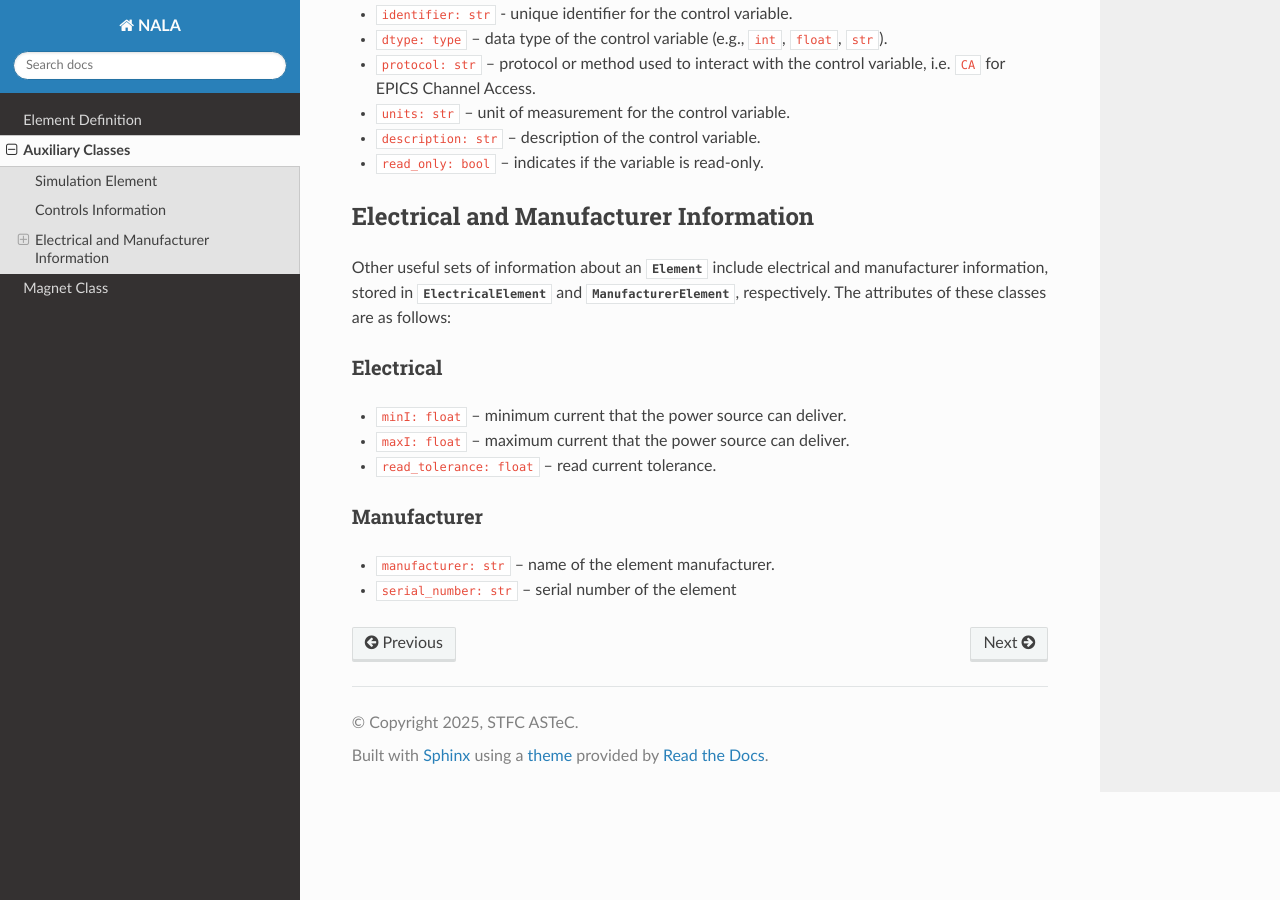
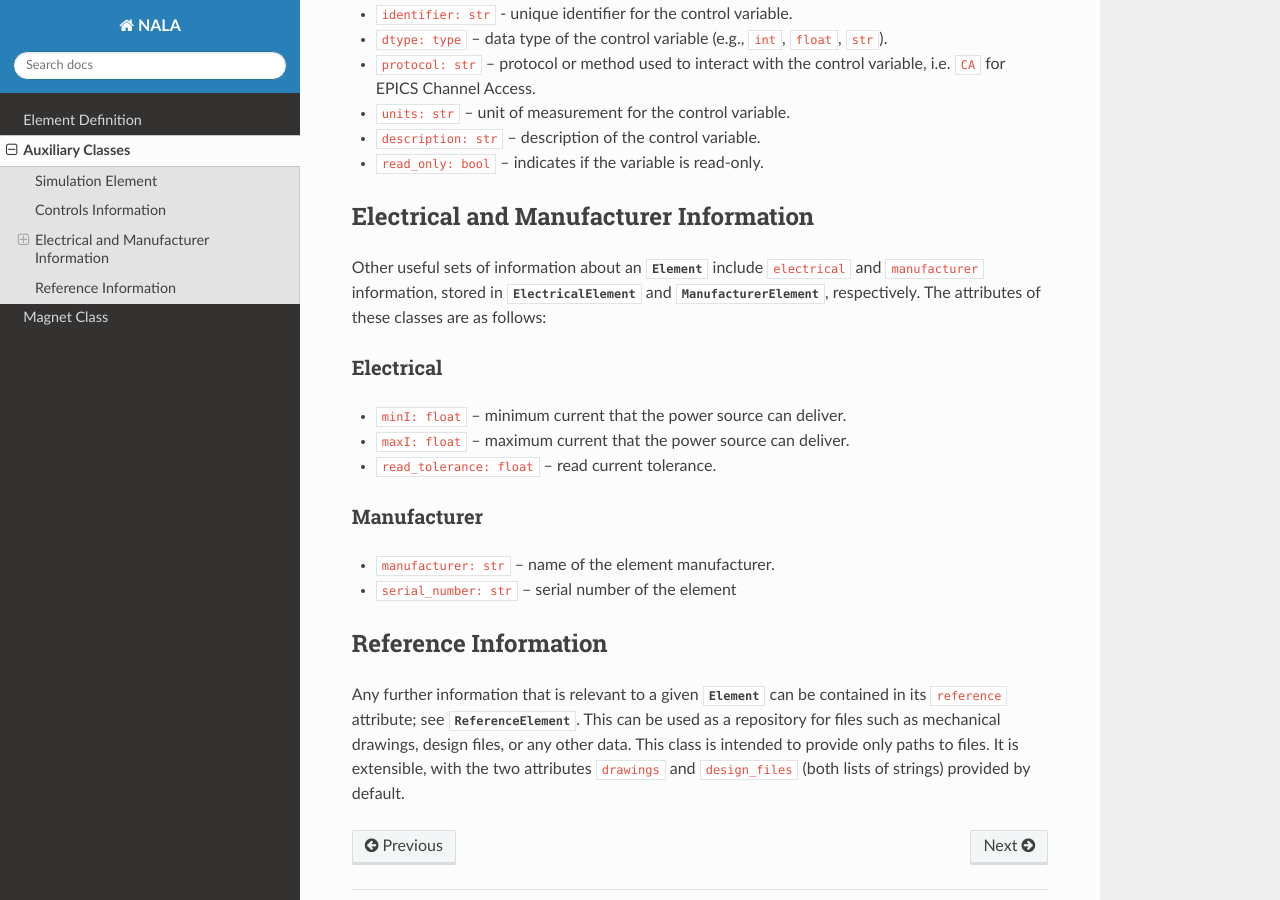
Before and after one commit to astec-stfc/nala, a Sphinx documentation site: the page built from docs/source/Auxiliary.rst, in a window 1280 px wide and 900 px high, scrolled down 934 px. Built offline with Sphinx 7.4.7 and the Read the Docs theme 3.1.0, drawn with Linux system fonts in a browser that asks for light colours; pages that are not in the unit, such as notebooks, are missing from menus; the version number could not be read and is left out.

Commit message:
inheritance changed; referenceelement added

```diff
--- a/docs/source/Auxiliary.rst
+++ b/docs/source/Auxiliary.rst
@@ -4,26 +4,42 @@ Auxiliary Classes
 =================
 
 The goal of describing a lattice with :mod:`NALA` is to encapsulate as much information as possible about accelerator lattice elements in a single object or file.
-This page describes the auxiliary information that can be associated with an :py:class:`Element <nala.models.element.Element>` (see :ref:`element-class`).
+This page describes the auxiliary information that can be associated with an
+:py:class:`Element <nala.models.element.Element>` (see :ref:`element-class`).
 
 .. _simulation-element:
 
 Simulation Element
 ------------------
 
-Given that one intended use of :mod:`NALA` is to be able to translate accelerator lattices to various formats required for simulation codes, it is helpful to assign to each :py:class:`Element <nala.models.element.Element>` simulation-specific parameters. At the base level, all :py:class:`SimulationElement <nala.models.simulation.SimulationElement>` classes contain:
+Given that one intended use of :mod:`NALA` is to be able to translate accelerator lattices to various formats
+required for simulation codes, it is helpful to assign to each :py:class:`Element <nala.models.element.Element>`
+simulation-specific parameters. At the base level,
+all :py:class:`SimulationElement <nala.models.simulation.SimulationElement>` classes contain:
 
 * ``field_definition: Optional[str]`` -- string pointing to a field definition, such as a fieldmap for an RF cavity or magnet.
 * ``wakefield_definition: Optional[str]`` -- string pointing to a wakefield definition, such as the geometric wakefield associated with a cavity cell.
 * ``field_reference_position: str`` -- the reference position for the field file, i.e. ``start``, ``middle``, ``end``.
 * ``scale_field: float | bool`` -- if this has a numerical value, the field strength in the file is to be scaled by this factor.
 
-Element-specific child classes are also derived from this and associated with those elements; see :py:class:`MagnetSimulationElement <nala.models.simulation.MagnetSimulationElement>`, :py:class:`DriftSimulationElement <nala.models.simulation.DriftSimulationElement>`, :py:class:`DiagnosticSimulationElement <nala.models.simulation.DiagnosticSimulationElement>`, :py:class:`RFCavitySimulationElement <nala.models.simulation.RFCavitySimulationElement>`, :py:class:`WakefieldSimulationElement <nala.models.simulation.WakefieldSimulationElement>`.
+Element-specific child classes are also derived from this and associated with those elements;
+see :py:class:`MagnetSimulationElement <nala.models.simulation.MagnetSimulationElement>`,
+:py:class:`DriftSimulationElement <nala.models.simulation.DriftSimulationElement>`,
+:py:class:`DiagnosticSimulationElement <nala.models.simulation.DiagnosticSimulationElement>`,
+:py:class:`RFCavitySimulationElement <nala.models.simulation.RFCavitySimulationElement>`,
+:py:class:`WakefieldSimulationElement <nala.models.simulation.WakefieldSimulationElement>`.
 
 Controls Information
 --------------------
 
-The :mod:`NALA` schema also allows the storage of information about how to control the :py:class:`Element <nala.models.element.Element>` from the accelerator control system. Each :py:class:`Element <nala.models.element.Element>` can have multiple :py:class:`ControlVariable <nala.models.control.ControlVariable>` items associated with its :py:class:`ControlsInformation <nala.models.control.ControlsInformation>`, with the latter consisting of a dictionary of the former. Each :py:class:`ControlVariable <nala.models.control.ControlVariable>` can refer to a specific attribute of that element in the control system, such as an EPICS Process Variable or a TANGO Attribute, organised as follows:
+The :mod:`NALA` schema also allows the storage of information about how to control the
+:py:class:`Element <nala.models.element.Element>` from the accelerator control system.
+Each :py:class:`Element <nala.models.element.Element>` can have
+multiple :py:class:`ControlVariable <nala.models.control.ControlVariable>` items associated with
+its :py:class:`ControlsInformation <nala.models.control.ControlsInformation>`, with the latter
+consisting of a dictionary of the former. Each :py:class:`ControlVariable <nala.models.control.ControlVariable>`
+can refer to a specific attribute of that element in the control system, such as an
+EPICS Process Variable or a TANGO Attribute, organised as follows:
 
 * ``identifier: str`` - unique identifier for the control variable.
 * ``dtype: type`` -- data type of the control variable (e.g., ``int``, ``float``, ``str``).
@@ -33,9 +49,13 @@ The :mod:`NALA` schema also allows the storage of information about how to contr
 * ``read_only: bool`` -- indicates if the variable is read-only.
 
 Electrical and Manufacturer Information
-----------------------
+---------------------------------------
 
-Other useful sets of information about an :py:class:`Element <nala.models.element.Element>` include electrical and manufacturer information, stored in :py:class:`ElectricalElement <nala.models.electrical.ElectricalElement>` and :py:class:`ManufacturerElement <nala.models.manufacturer.ManufacturerElement>`, respectively. The attributes of these classes are as follows:
+Other useful sets of information about an :py:class:`Element <nala.models.element.Element>` include
+``electrical`` and ``manufacturer`` information, stored
+in :py:class:`ElectricalElement <nala.models.electrical.ElectricalElement>` and
+:py:class:`ManufacturerElement <nala.models.manufacturer.ManufacturerElement>`, respectively.
+The attributes of these classes are as follows:
 
 Electrical
 ~~~~~~~~~~
@@ -49,3 +69,13 @@ Manufacturer
 
 * ``manufacturer: str`` -- name of the element manufacturer.
 * ``serial_number: str`` -- serial number of the element
+
+Reference Information
+---------------------
+
+Any further information that is relevant to a given :py:class:`Element <nala.models.element.Element>` can
+be contained in its ``reference`` attribute;
+see :py:class:`ReferenceElement <nala.models.reference.ReferenceElement>`.
+This can be used as a repository for files such as mechanical drawings, design files, or any
+other data. This class is intended to provide only paths to files. It is extensible, with the two attributes
+``drawings`` and ``design_files`` (both lists of strings) provided by default.
```
Also changed, not shown: docs/source/Element.rst (+20 -15 lines), 4 other files.
